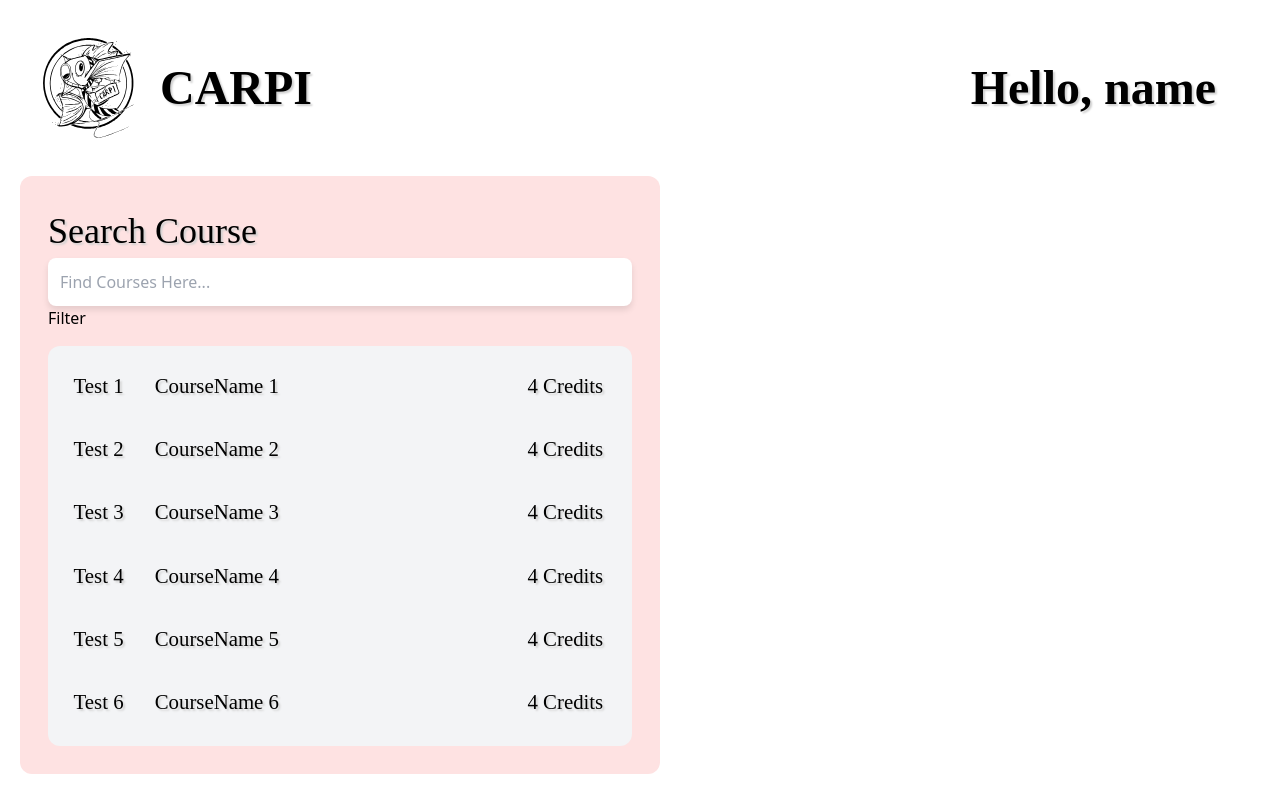
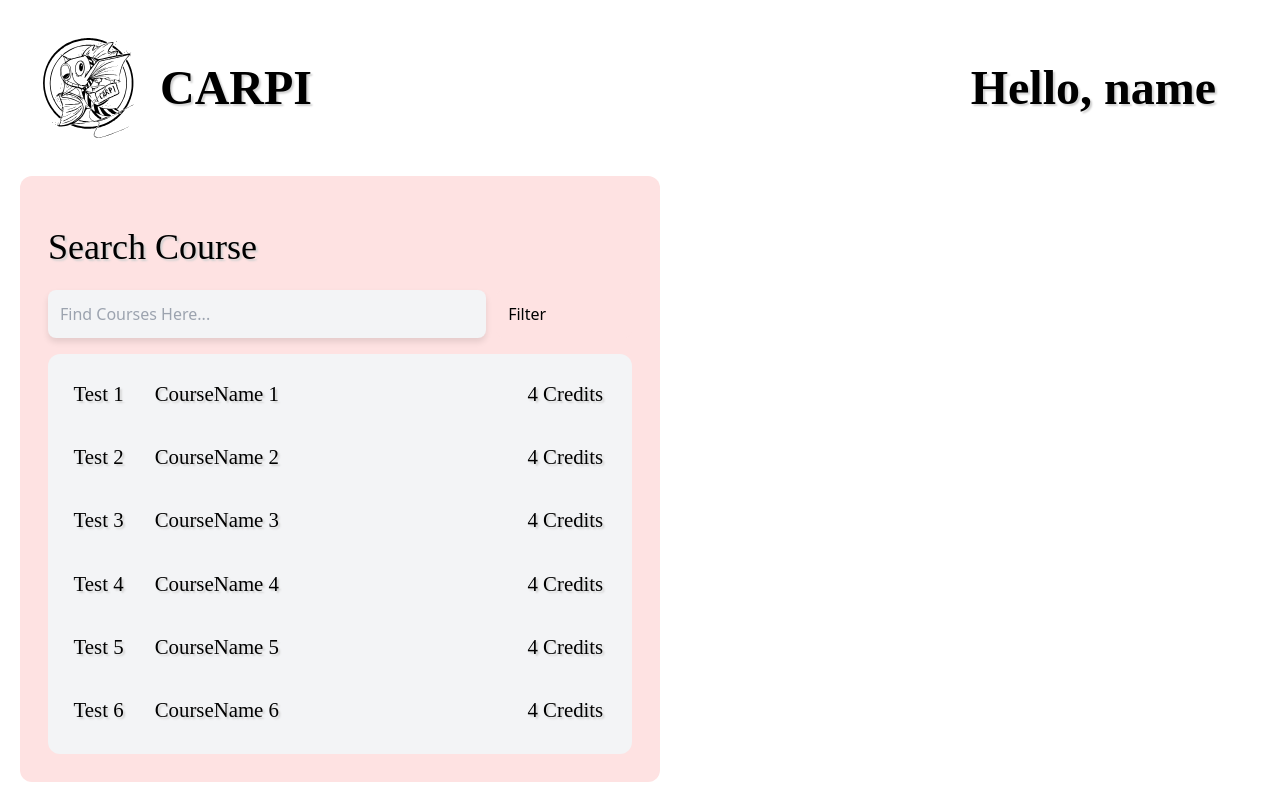
Before and after one commit to CARPI-Bot/CARPI-Site, a React (Create React App) app: page / in a window 1280 px wide. Both pictures are taken after a click on the picture 640 px from the left and 400 px from the top of the page. Built offline with nearby package versions, Linux system fonts and the light colour scheme; a web font is replaced by a local one.

Commit message:
filter bar + css
added the filter bar which will appear once the Filter button is pressed.

when the button is pressed, showFilterOptions will toggle the button on and off.

```diff
--- a/src/components/SearchCourse.jsx
+++ b/src/components/SearchCourse.jsx
@@ -1,32 +1,5 @@
+import { useState } from 'react';
 import Courses from '../components/Courses';
-
-const courseData = Array.from({ length: 2000 }, (_, index) => ({
-  id: `Test ${index + 1}`,
-  name: `CourseName ${index + 1}`,
-  credits: 4,
-  description: `This is a brief description of Course ${index + 1}.`,
-}));
-
-const SearchCourse = () => {
-  return (
-    <div style={styles.container}>
-      <h1 style={styles.heading}>Search Course</h1>
-      <div style={styles.searchAndFilter}>
-        <input
-          type="text"
-          style={styles.input}
-          placeholder="Find Courses Here..."
-        />
-        <div  type="text">
-                    Filter
-        </div>
-      </div>
-      <div>
-        <Courses courses={courseData} />
-      </div>
-    </div>
-  );
-};
 
 const styles = {
   container: {
@@ -39,17 +12,113 @@ const styles = {
   heading: {
     textAlign: 'left',
     fontSize: '2.25rem',
-    margin: '0px',
+  },
+  searchFilterContainer: {
+    display: 'flex',
+    flexDirection: 'row',
+    alignItems: 'center',
+    gap: '10px',
+    marginBottom: '10px',
   },
   input: {
     boxShadow: '0px 4px 6px rgba(0, 0, 0, 0.1)',
     width: '100%',
     padding: '0.75rem',
     borderRadius: '0.5rem',
+    backgroundColor: '#f3f4f6',
   },
-  searchAndFilter: {
+  filter: {
+    padding: '0.75rem',
+    borderRadius: '0.5rem',
+    backgroundColor: 'rgb(254, 226, 226)',
+    width: '30%',
+  },
+  filterAttribute: {
+    fontSize: '15px',
+    backgroundColor: '#f3f4f6',
+  },
+  filterOptions: {
+    display: 'flex',
     flexDirection: 'row',
+    gap: '1rem',
+    padding: '0.75rem',
+
+    backgroundColor: '#f3f4f6',
+    boxShadow: '0px 4px 6px rgba(0, 0, 0, 0.1)',
+    borderRadius: '0.5rem',
+
+    marginTop: '10px',
+  },
+  attribute: {
+    fontSize: '10px',
+    color: '#707070',
   },
 };
 
+const courseData = Array.from({ length: 2000 }, (_, index) => ({
+  id: `Test ${index + 1}`,
+  name: `CourseName ${index + 1}`,
+  credits: 4,
+  description: `This is a brief description of Course ${index + 1}.`,
+}));
+
+const SearchCourse = () => {
+  const [showFilterOptions, setShowFilterOptions] = useState(false);
+
+  return (
+    <div style={styles.container}>
+      <h1 style={styles.heading}>Search Course</h1>
+      <div style={styles.searchFilterContainer}>
+        <input
+          type="text"
+          style={styles.input}
+          placeholder="Find Courses Here..."
+        />
+        <div
+          style={styles.filter}
+          onClick={() => setShowFilterOptions(!showFilterOptions)}
+        >
+          Filter
+        </div>
+      </div>
+      {showFilterOptions && (
+        <div style={styles.filterOptions}>
+          <div>
+            <div style={styles.attribute}>Subject</div>
+            <select style={styles.filterAttribute} >
+              <option value="">All Subjects</option>
+              <option value="programming">rahh</option>
+              <option value="math">rahh2</option>
+              <option value="science">rahh3</option>
+            </select>
+          </div>
+
+          <div>
+            <div style={styles.attribute}>Attribute</div>
+            <select style={styles.filterAttribute} >
+              <option value="">All Attributes</option>
+              <option value="programming">Programming</option>
+              <option value="math">Math</option>
+              <option value="science">Science</option>
+            </select>
+          </div>
+
+          <div>
+            <div style={styles.attribute}>Semesters Offered</div>
+            <select style={styles.filterAttribute} >
+              <option value="">All Semesters</option>
+              <option value="programming">Programming</option>
+              <option value="math">Math</option>
+              <option value="science">Science</option>
+            </select>
+          </div>
+        </div>
+      )}
+      <div>
+        <Courses courses={courseData} />
+      </div>
+    </div>
+  );
+};
+
 export default SearchCourse;
```
